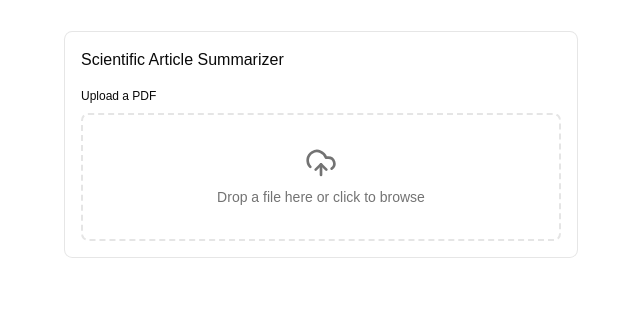
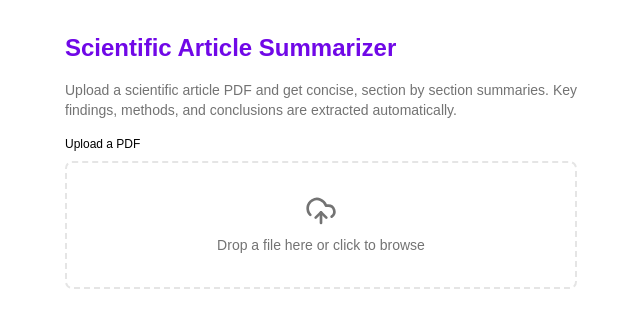
Before and after one commit to mlmar/summarizer, a React (Vite) app in the folder client/: page / in a window 1280 px wide. Shown: the top 328 px of the page, without its empty margins (319-959 px from the left). Built offline with nearby package versions, Linux system fonts and the light colour scheme.

Commit message:
Style updates

```diff
--- a/client/src/App.tsx
+++ b/client/src/App.tsx
@@ -1,7 +1,5 @@
 import { useState } from 'react';
 import './App.css';
-import { Card, CardContent, CardHeader, CardTitle } from './components/ui/card';
-import { Alert, AlertTitle } from './components/ui/alert';
 import { Field, FieldLabel } from './components/ui/field';
 import { Spinner } from './components/ui/spinner';
 import { Dropzone } from './components/ui/dropzone';
@@ -13,34 +11,29 @@ function App() {
 
     return (
         <main className='flex flex-col items-center w-full min-h-screen p-8 gap-6'>
-            <Card className='w-full max-w-lg'>
-                <CardHeader>
-                    <CardTitle className='text-base'>Scientific Article Summarizer</CardTitle>
-                </CardHeader>
-                <CardContent>
+            <section className='flex flex-col w-full max-w-lg gap-4'>
+                <h1 className='text-2xl text-primary font-bold '>Scientific Article Summarizer</h1>
+                <p className='text-sm text-muted-foreground'>
+                    Upload a scientific article PDF and get concise, section by section summaries. Key findings,
+                    methods, and conclusions are extracted automatically.
+                </p>
+                {error && (
+                    <p role='alert' className='font-semibold text-sm text-destructive animate-in fade-in duration-500'>
+                        An error occurred while summarizing this article. This service may be offline or rate-limited.
+                        Try again in a few minutes.
+                    </p>
+                )}
                 <Field>
                     <FieldLabel>Upload a PDF</FieldLabel>
-                        <Dropzone file={file} disabled={isFetching} accept='application/pdf' onFile={setFile} />
+                    <Dropzone file={file} disabled={isFetching} accept='application/pdf' onChange={setFile} />
                 </Field>
-                </CardContent>
-            </Card>
-
-            {error && (
-                <Alert variant='destructive' className='w-full max-w-lg'>
-                    <AlertTitle>
-                        An error occurred while summarizing this article. Try again in a few minutes.
-                    </AlertTitle>
-                </Alert>
-            )}
+            </section>
 
             {sections && sections.length > 0 && (
-                <section className='flex flex-col gap-4 w-full max-w-lg'>
+                <section className='flex flex-col gap-6 w-full max-w-lg'>
                     {sections.map((s) => (
-                        <Card key={s.title} className='animate-in fade-in slide-in-from-bottom-2 duration-500'>
-                            <CardHeader>
-                                <CardTitle className='text-base'>{s.title}</CardTitle>
-                            </CardHeader>
-                            <CardContent>
+                        <article key={s.title} className='flex flex-col animate-in fade-in duration-500 gap-2'>
+                            <h2 className='text-xl text-primary font-bold'>{s.title}</h2>
                             <ul className='list-disc list-inside text-sm text-muted-foreground space-y-1 pl-2'>
                                 {s.summary
                                     .split('\n')
@@ -49,16 +42,15 @@ function App() {
                                         <li key={point}>{point}</li>
                                     ))}
                             </ul>
-                            </CardContent>
-                        </Card>
+                        </article>
                     ))}
                 </section>
             )}
 
             {isFetching && (
-                <div className='flex justify-center pt-4'>
+                <section className='flex justify-center pt-4'>
                     <Spinner className='size-8' />
-                </div>
+                </section>
             )}
         </main>
     );
--- a/client/src/components/ui/dropzone.tsx
+++ b/client/src/components/ui/dropzone.tsx
@@ -5,7 +5,7 @@ import { cn } from '@/lib/utils';
 interface DropzoneProps {
     file: File | null;
     disabled?: boolean;
-    onFile: (file: File) => void;
+    onChange: (file: File) => void;
     accept?: string;
     placeholder?: string;
     dragLabel?: string;
@@ -17,7 +17,7 @@ interface DropzoneProps {
 export function Dropzone({
     file,
     disabled,
-    onFile,
+    onChange,
     accept,
     placeholder = 'Drop a file here or click to browse',
     dragLabel = 'Drop to upload'
@@ -31,7 +31,7 @@ export function Dropzone({
         setIsDragging(false);
         const dropped = e.dataTransfer.files[0];
         if (dropped && (!accept || accept.split(',').some((t) => dropped.type === t.trim()))) {
-            onFile(dropped);
+            onChange(dropped);
         }
     }
 
@@ -76,7 +76,7 @@ export function Dropzone({
                 disabled={disabled}
                 onChange={(e) => {
                     if (e.target.files?.length) {
-                        onFile(e.target.files[0]);
+                        onChange(e.target.files[0]);
                     }
                 }}
             />
```
Lines whose indentation alone changed are shown as unchanged.
